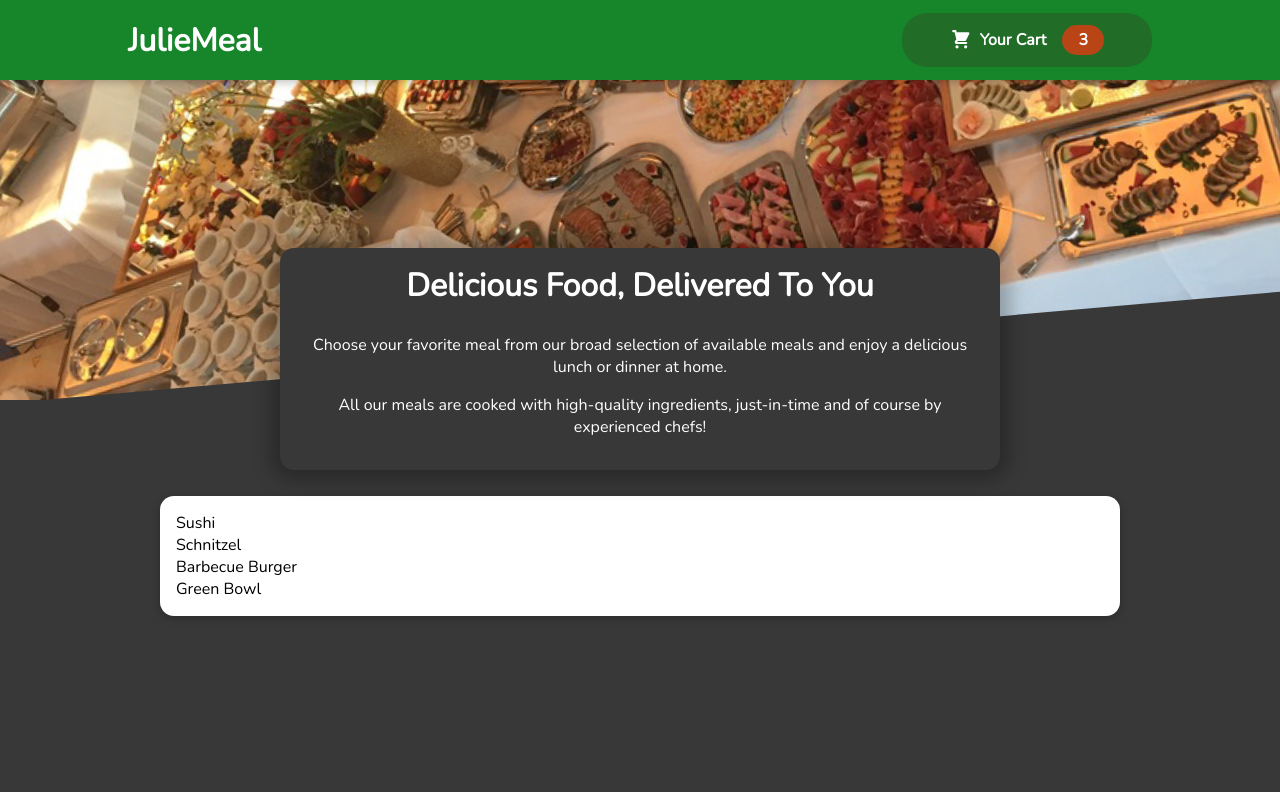
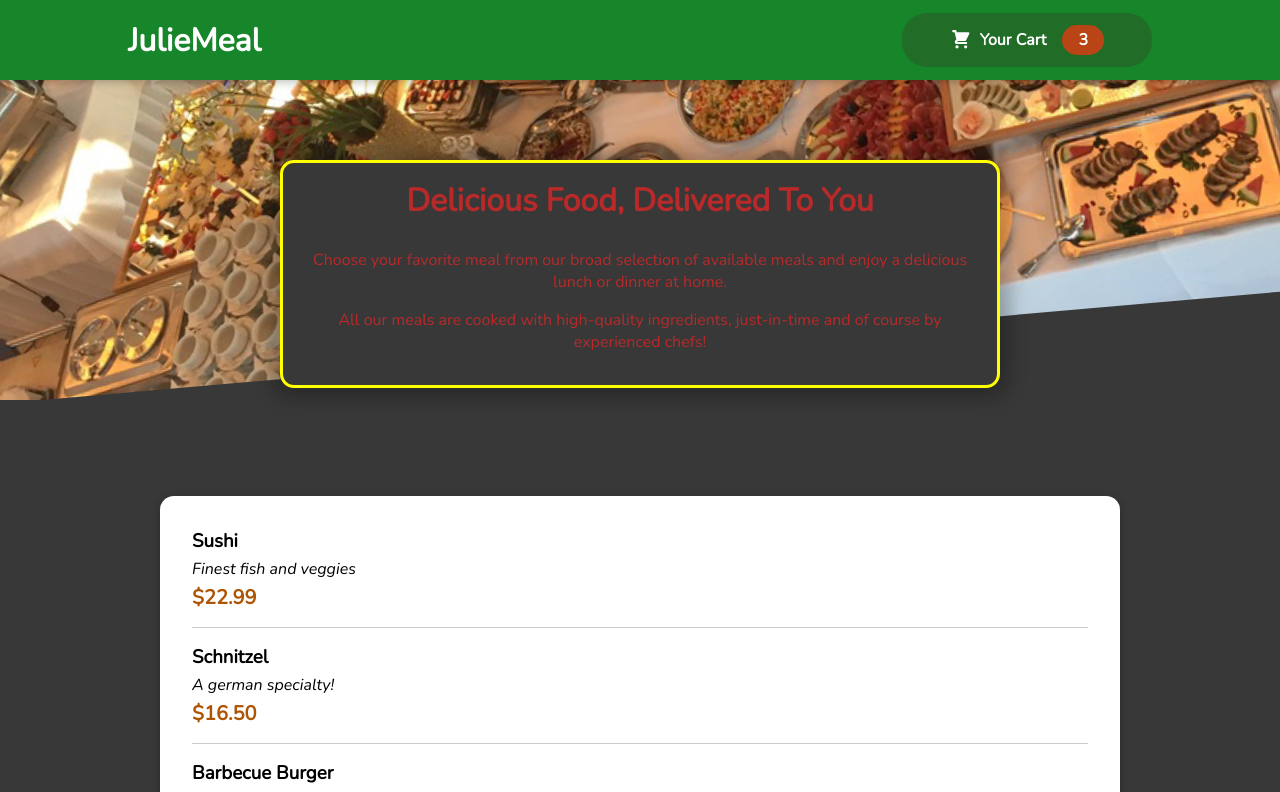
Before and after one commit to Cabraham1/food-order-App, a React (Create React App) app: page / in a window 1280 px wide. Shown: the top 792 px of the page. Built offline with nearby package versions, Linux system fonts and the light colour scheme.

Commit message:
add meal item

```diff
--- a/src/components/Meals/AvailableMeals.js
+++ b/src/components/Meals/AvailableMeals.js
@@ -1,6 +1,8 @@
 import React from "react";
 import Card from "../UI/Card";
 import classes from "./AvailableMeals.module.css";
+import MealItem from "./MealItem/MealItem"
+
 const DUMMY_MEALS = [
   {
     id: "m1",
@@ -28,7 +30,14 @@
   },
 ];
 const AvailableMeals = (props) => {
-  const mealList = DUMMY_MEALS.map((meal) => <li>{meal.name}</li>);
+  const mealList = DUMMY_MEALS.map((meal) => (
+    <MealItem
+      key={meal.id}
+      name={meal.name}
+      description={meal.description}
+      price={meal.price}
+    />
+  ));
   return (
     <section className={classes.meals}>
       <Card>
--- /dev/null
+++ b/src/components/Meals/MealItem/MealItem.js
@@ -0,0 +1,21 @@
+import React from "react";
+import classes from "./MealItem.module.css"
+
+const mealItem = (props) => {
+  const price = `$${props.price.toFixed(2)}`
+
+  return (
+    <li className={classes.meal}>
+      <div>
+        <h3>{props.name}</h3>
+        <div className={classes.description}>{props.description}</div>
+        <div className={classes.price}>{price}</div>
+      </div>
+      <div>
+
+      </div>
+    </li>
+  );
+};
+
+export default mealItem;
--- /dev/null
+++ b/src/components/Meals/MealItem/MealItem.module.css
@@ -0,0 +1,22 @@
+.meal {
+  display: flex;
+  justify-content: space-between;
+  margin: 1rem;
+  padding-bottom: 1rem;
+  border-bottom: 1px solid #ccc;
+}
+
+.meal h3 {
+  margin: 0 0 0.25rem 0;
+}
+
+.description {
+  font-style: italic;
+}
+
+.price {
+  margin-top: 0.25rem;
+  font-weight: bold;
+  color: #ad5502;
+  font-size: 1.25rem;
+}
--- a/src/components/Meals/MealsSummary.module.css
+++ b/src/components/Meals/MealsSummary.module.css
@@ -3,10 +3,11 @@
   max-width: 45rem;
   width: 90%;
   margin: auto;
-  margin-top: -25rem;
+  margin-top: -55rem;
+  border: 3px solid yellow;
   position: relative;
   background-color: #383838;
-  color: white;
+  color: rgb(184, 42, 42);
   border-radius: 14px;
   padding: 1rem;
   box-shadow: 0 1px 18px 10px rgba(0, 0, 0, 0.25);
```
Also changed, not shown: src/components/Meals/MealItem/MealItemForm.js (added).
